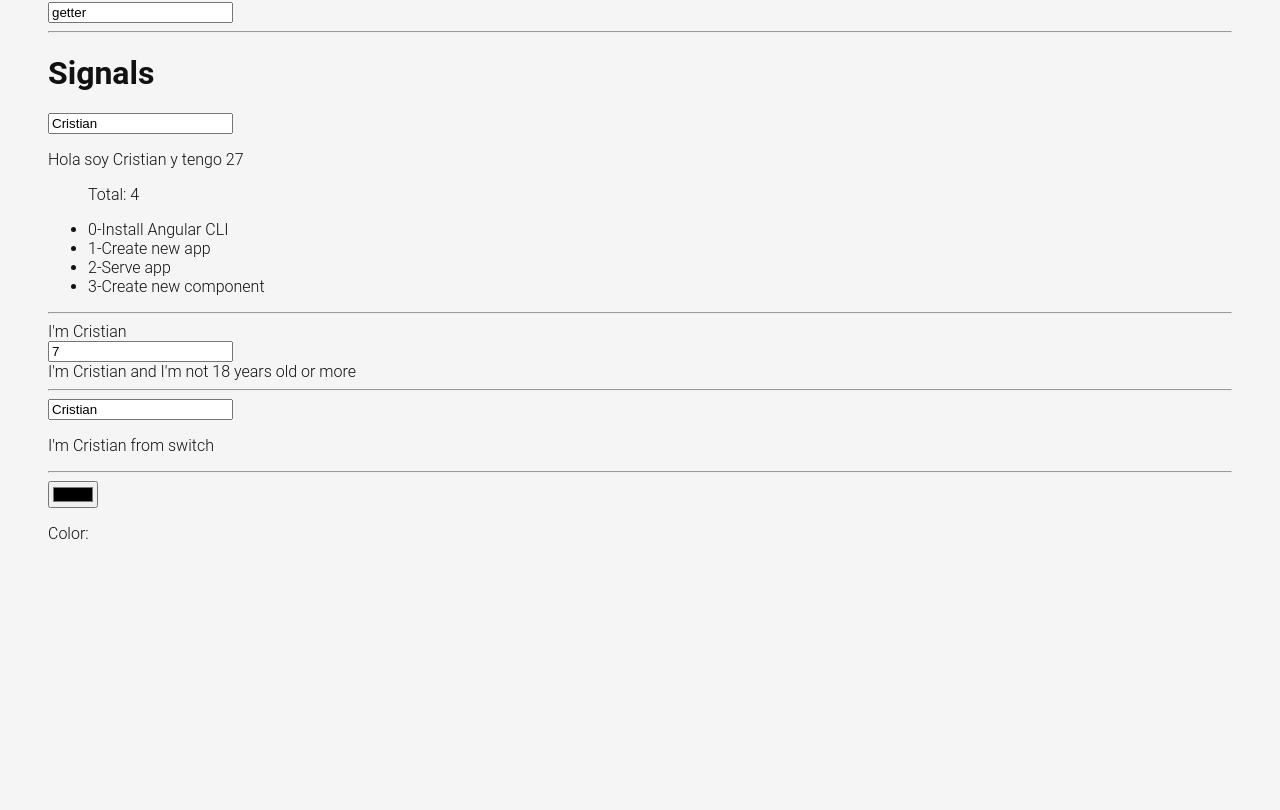
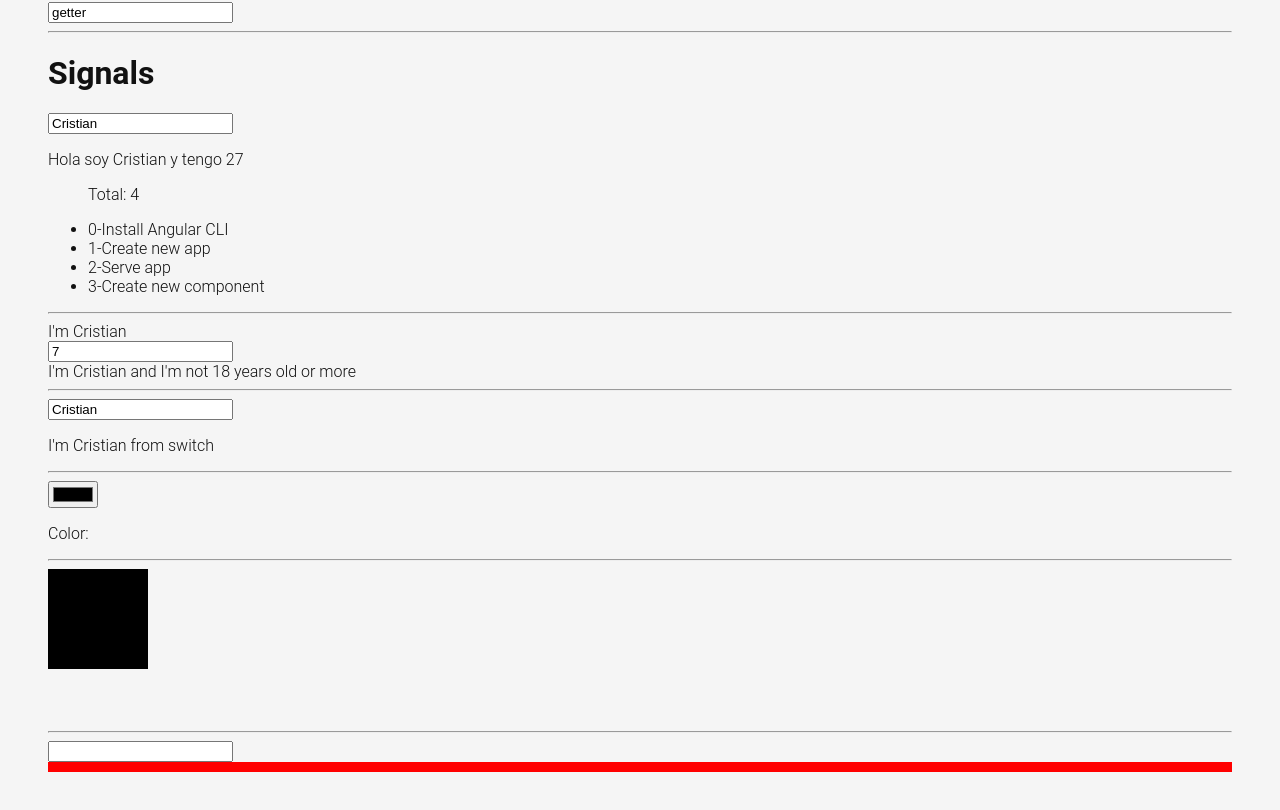
Before and after one commit to crileiton/Angular17-TodoApp, an Angular app: page /labs in a window 1280 px wide. Shown: the part 996-1806 px from the top of the page. Before the commit the page ends 1603 px from the top, so only its background shows below. Built offline with nearby package versions, Linux system fonts and the light colour scheme.

Commit message:
Styles mode Angular

```diff
--- a/src/app/pages/home/home.component.html
+++ b/src/app/pages/home/home.component.html
@@ -8,11 +8,6 @@
   </header>
   <div class="container todoapp-wrapper">
     <!-- This section should be hidden by default and shown when there are todos -->
-    <pre>
-      <code>
-        {{ tasks() | json }}
-      </code>
-    </pre>
     <section class="main">
       <ul class="todo-list">
         <li *ngFor="let task of tasks(); index as i">
--- a/src/app/pages/home/home.component.ts
+++ b/src/app/pages/home/home.component.ts
@@ -33,15 +33,14 @@ export class HomeComponent {
   newTaskCtrl = new FormControl('', {
     nonNullable: true,
     validators: [
-      Validators.required,
-      Validators.pattern(/^\S+(\s\S+)*$/)
+      Validators.required
     ]
   });
 
   changeHandler() {
     if (this.newTaskCtrl.valid) {
-      const title = this.newTaskCtrl.value;
-      this.addTask(title.trim());
+      const title = this.newTaskCtrl.value.trim();
+      this.addTask(title);
       this.newTaskCtrl.reset();
     }
   }
--- a/src/app/pages/labs/labs.component.css
+++ b/src/app/pages/labs/labs.component.css
@@ -1,3 +1,9 @@
 .container {
   padding: 3rem;
 }
+
+.box {
+  height: 10px;
+  display: block;
+  background-color: red;
+}
--- a/src/app/pages/labs/labs.component.html
+++ b/src/app/pages/labs/labs.component.html
@@ -72,7 +72,20 @@
 
   <hr>
 
-  <input type="color" [formControl] = "colorCtrl">
+  <input type="color" [formControl]="colorCtrl">
   <p>Color: {{ colorCtrl.value }}</p>
 
+  <hr>
+
+  <svg>
+    <g>
+      <rect x="0" y="0" height="100" width="100" [attr.fill]="colorCtrl.value"></rect>
+    </g>
+  </svg>
+
+  <hr>
+
+  <input type="number" [formControl]="widthCtrl">
+  <span class="box" [style.width.px]="widthCtrl.value"></span>
+
 </div>
--- a/src/app/pages/labs/labs.component.ts
+++ b/src/app/pages/labs/labs.component.ts
@@ -31,6 +31,11 @@ export class LabsComponent {
   });
 
   colorCtrl = new FormControl();
+  widthCtrl = new FormControl({
+    nonNullable: true
+  });
+
+
   constructor(){
     this.colorCtrl.valueChanges.subscribe(value => {
       console.log(value);
```
